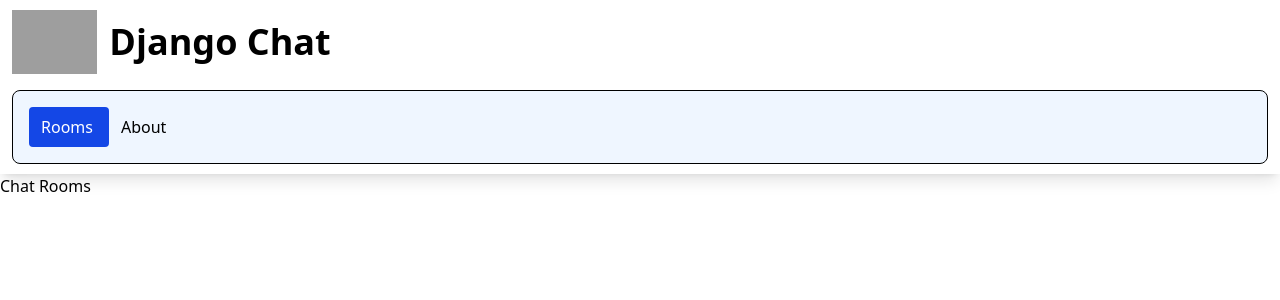
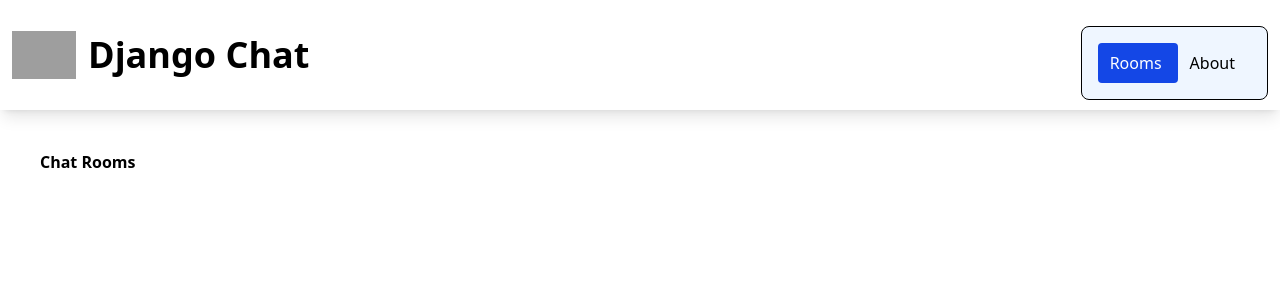
Before and after one commit to chebishev/DjangoProjectsUdemy, a Django app: page /rooms/ in a window 1280 px wide. Shown: the top 300 px of the page. Run offline with Django 5.2, Linux system fonts and the light colour scheme; data that the repository does not hold is empty; grey boxes are pictures that could not be loaded.

Commit message:
fix flex bug

```diff
--- a/DjangoChat/django_chat/chat_app/templates/chat_app/base.html
+++ b/DjangoChat/django_chat/chat_app/templates/chat_app/base.html
@@ -10,10 +10,10 @@
     <nav class="shadow-lg px-3 py-2.5">
         <div class="container flex flex-wrap justify-between mx-auto">
             <a href="" class="flex items-center">
-                <img class="h-16 mr-3" src="https://cdn0.iconfinder.com/data/icons/general-blueline/96/chat-256.png" alt="">
+                <img class="h-12 mr-3" src="https://cdn0.iconfinder.com/data/icons/general-blueline/96/chat-256.png" alt="">
                 <span class="self-center text-4xl font-semibold">Django Chat</span>
             </a>
-            <div class="w-full block w-auto">
+            <div class="block w-auto">
                 <ul class="flex flex-row p-4 mt-4 border rounded-lg border-grau-100 bg-blue-50">
                     <li>
                         <a href="{% url 'index' %}" class="block py-2 pl-3 pr-4 rounded bg-blue-700 text-white">Rooms</a>
--- a/DjangoChat/django_chat/chat_app/templates/chat_app/index.html
+++ b/DjangoChat/django_chat/chat_app/templates/chat_app/index.html
@@ -1,7 +1,9 @@
 {% extends 'chat_app/base.html' %}
 {% block body %}
-<h1>Chat Rooms</h1>
+<h1 class="font-bold m-10">Chat Rooms</h1>
 {% for chat_room in chat_rooms %}
-    <li><a href="{% url 'chat_room' chat_room.slug %}">{{ chat_room.name }}</a></li>
+    <div class="shadow-lg p-10 m-10 bg-blue-900 text-white rounded-lg">
+    <a href="{% url 'chat_room' chat_room.slug %}">{{ chat_room.name }}</a>
+</div>
 {% endfor %}
 {% endblock %}
```
